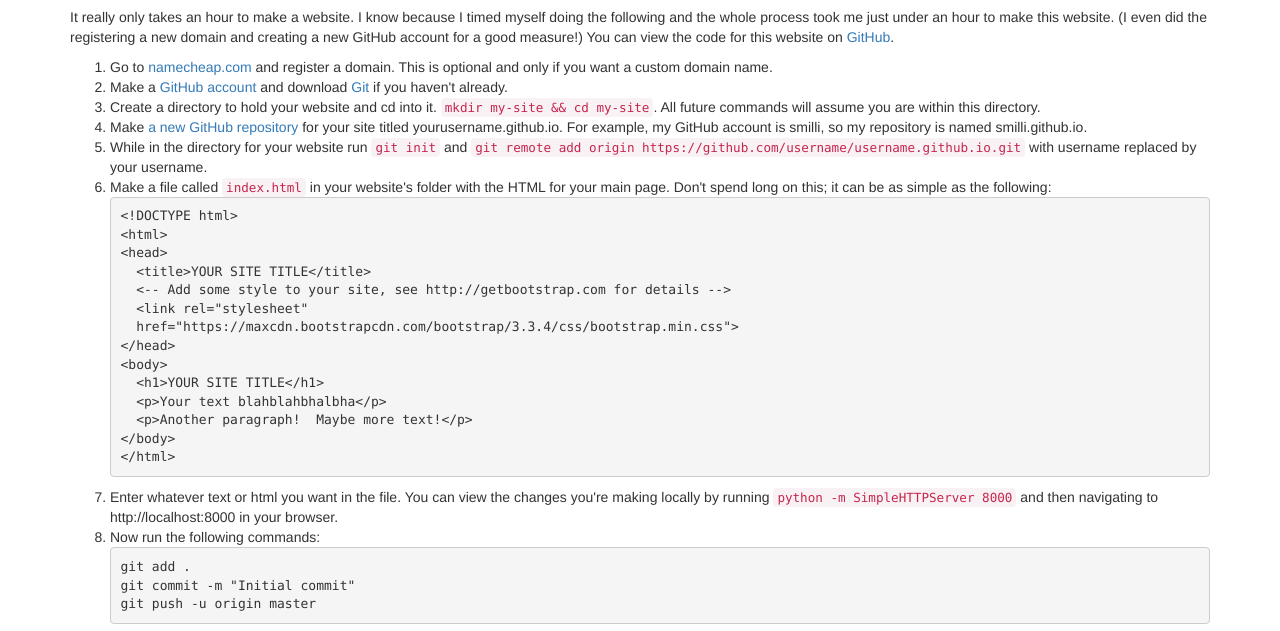
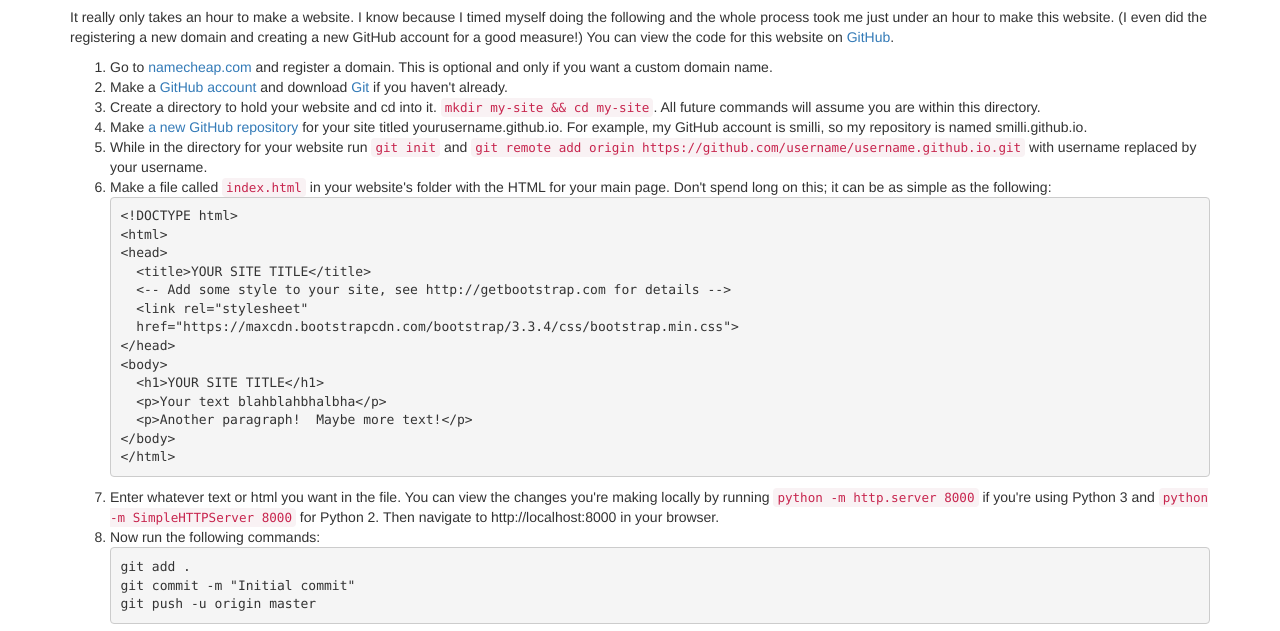
Before and after one commit to smilli/makethisinanhour, a plain HTML site: page index.html in a window 1280 px wide. Shown: the part 113-744 px from the top of the page. Drawn offline with nearby package versions, Linux system fonts and the light colour scheme.

Commit message:
Python2 vs Python3 server

```diff
--- a/index.html
+++ b/index.html
@@ -56,8 +56,9 @@
 &lt;/html&gt;
 </pre>
       <li>Enter whatever text or html you want in the file.  You can view the
-      changes you're making locally by running <code>python -m
-        SimpleHTTPServer 8000</code> and then navigating to
+      changes you're making locally by running <code>python -m http.server
+        8000</code> if you're using Python 3 and <code>python -m
+        SimpleHTTPServer 8000</code> for Python 2.  Then navigate to
       http://localhost:8000 in your browser.</li>
       <li>Now run the following commands:
 <pre>
```
